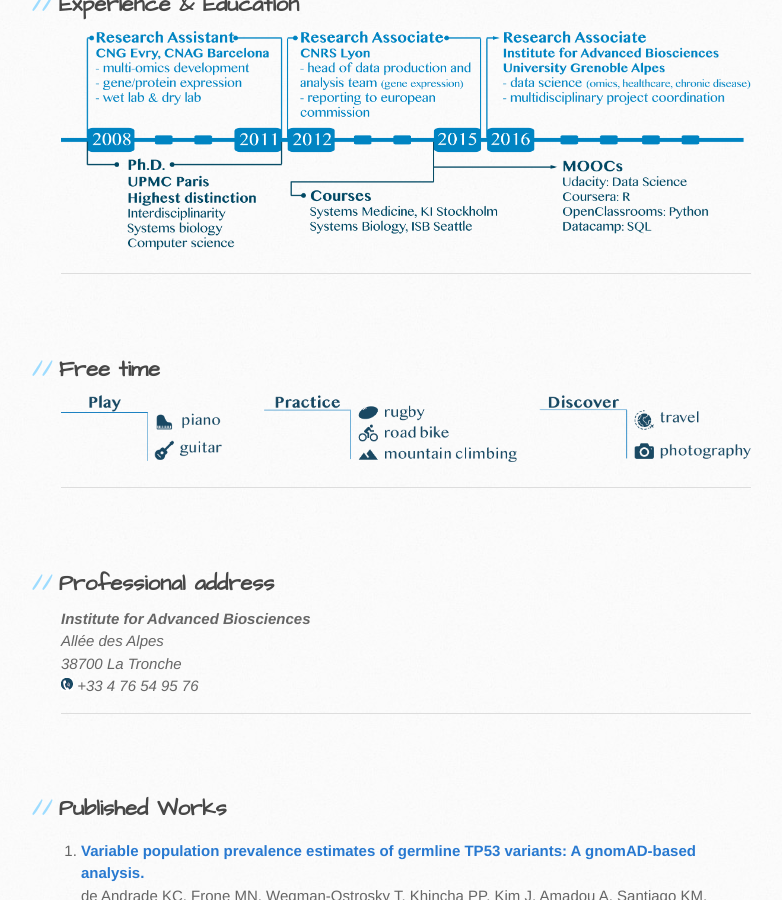
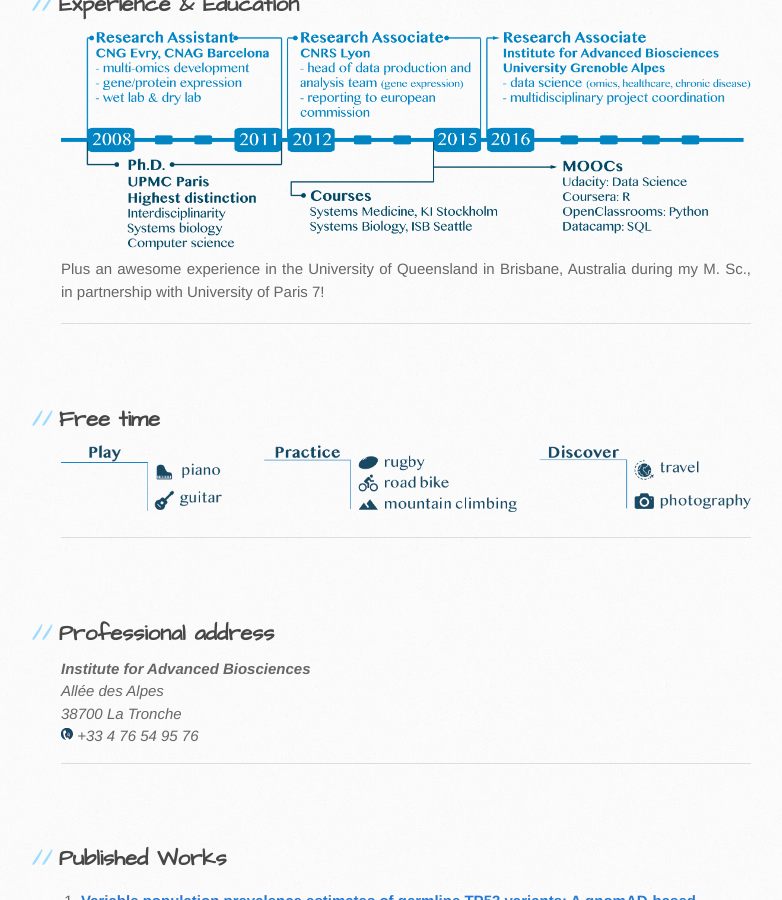
Before and after one commit to nahtan/nahtan.github.io, a Jekyll site: the page built from cv/index.html, in a window 1280 px wide and 900 px high, scrolled down 2764 px. Shown: the whole window, without its empty margins (109-891 px from the left). Built offline with Jekyll 4.4.1, drawn with Linux system fonts in a browser that asks for light colours; comment, search, counter and statistics services are not loaded.

Commit message:
Add files via upload

```diff
--- a/cv/index.html
+++ b/cv/index.html
@@ -118,6 +118,7 @@ A paper is being published. Other papers were published using this dataset (see
 
 <a name="expedu"><h2>Experience & Education</h2></a>
 <img  src="/img/CVexp.png"><br>
+<p align="justify"> Plus an awesome experience in the University of Queensland in Brisbane, Australia during my M. Sc., in partnership with University of Paris 7!
 <hr/>
 <br>
 <br>
```
